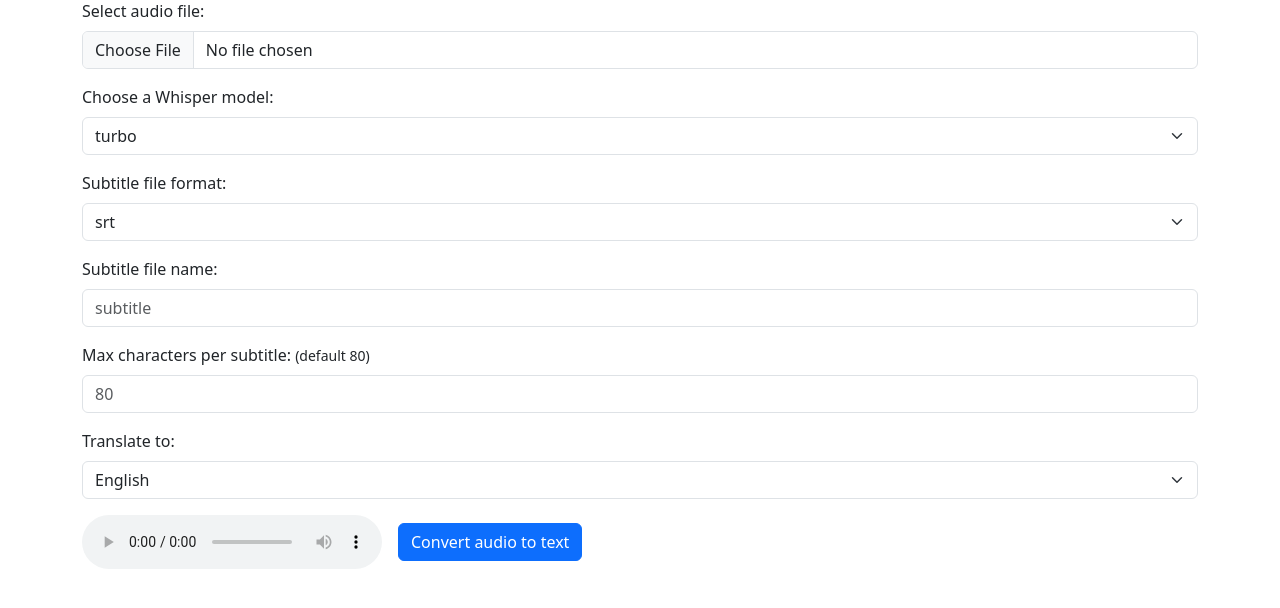
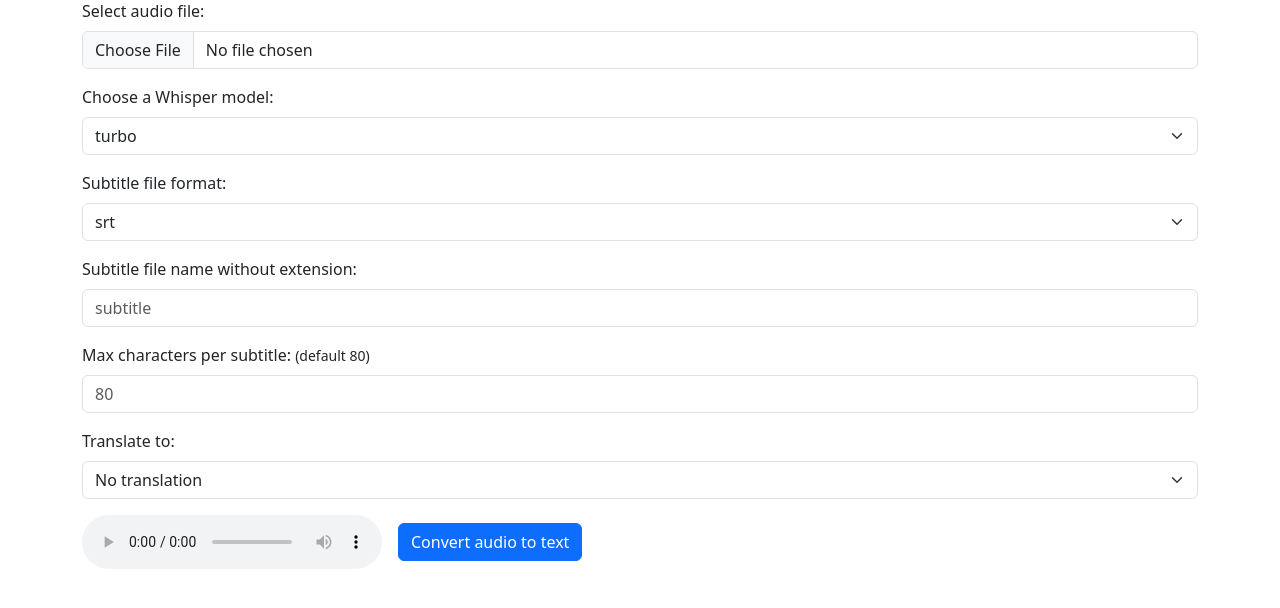
Before and after one commit to Kabanosk/whisper-website, a FastAPI app: page / in a window 1280 px wide. Shown: the part 97-705 px from the top of the page. Run offline with FastAPI, Linux system fonts and the light colour scheme.

Commit message:
feat: Added no_translation option in template and code

```diff
--- a/src/main.py
+++ b/src/main.py
@@ -70,7 +70,12 @@ def make_srt_subtitles(segments: list,translate_to: str, max_chars: int):
     for i, seg in enumerate(segments, start=1):
         start_time = seg.start
         end_time = seg.end
-        text = translate_text(seg.text.strip(), translate_to)
+
+        text = (
+            translate_text(seg.text.strip(), translate_to)
+            if translate_to != "no_translation"
+            else seg.text.strip()
+        )
 
         text_chunks = split_text_by_punctuation(text, max_chars)
 
@@ -111,7 +116,7 @@ async def download_subtitle(
         filename: str = Form("subtitles"),
         file_type: str = Form("srt"),
         max_characters: int = Form(DEFAULT_MAX_CHARACTERS),
-        translate_to: str = Form('spanish'),
+        translate_to: str = Form('no_translation'),
 ):
 
     with open('audio.mp3', 'wb') as f:
--- a/src/templates/index.html
+++ b/src/templates/index.html
@@ -37,7 +37,7 @@
         </div>
 
         <div class="mb-3">
-            <label for="filename" class="form-label">Subtitle file name:</label>
+            <label for="filename" class="form-label">Subtitle file name without extension:</label>
             <input type="text" id="filename" name="filename" class="form-control" placeholder="subtitle">
         </div>
 
@@ -49,6 +49,7 @@
         <div class="mb-3">
             <label for="translate_to" class="form-label">Translate to: </label>
             <select name="translate_to" id="translate_to" class="form-select">
+                <option value=no_translation>No translation</option>
                 <option value=english>English</option>
                 <option value=spanish>Spanish</option>
                 <option value=arabic>Arabic</option>
```
